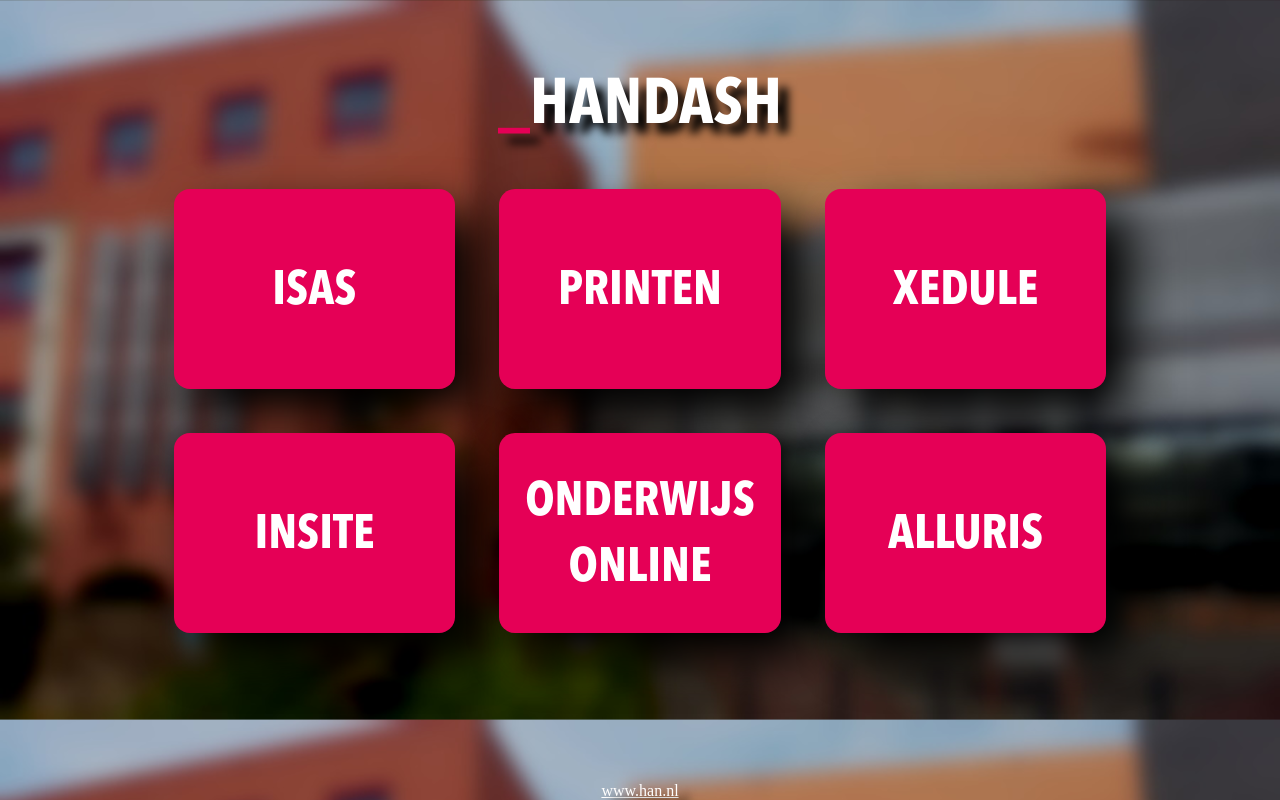
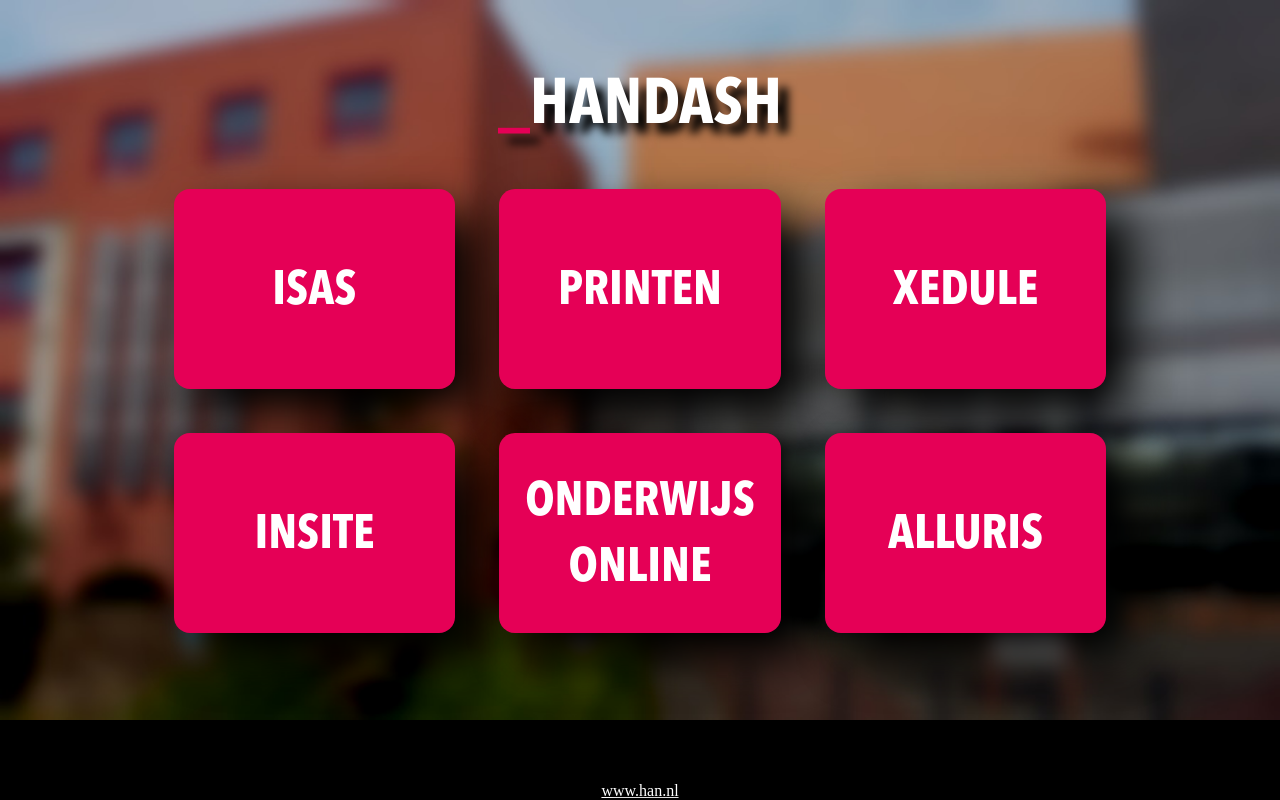
Before and after one commit to jxpsert/handash, a plain HTML site: page index.html in a window 1280 px wide. Drawn offline with Linux system fonts and the light colour scheme; a web font is replaced by a local one.

Commit message:
changed bg thing

```diff
--- a/style.css
+++ b/style.css
@@ -12,6 +12,8 @@ body {
   padding: 1em;
   background-image: url("bg.jpg");
   background-size: cover;
+  background-repeat: no-repeat;
+  background-color: #000000;
   align-content: center;
   justify-content: center;
   -webkit-touch-callout: none; /* iOS Safari */
```
